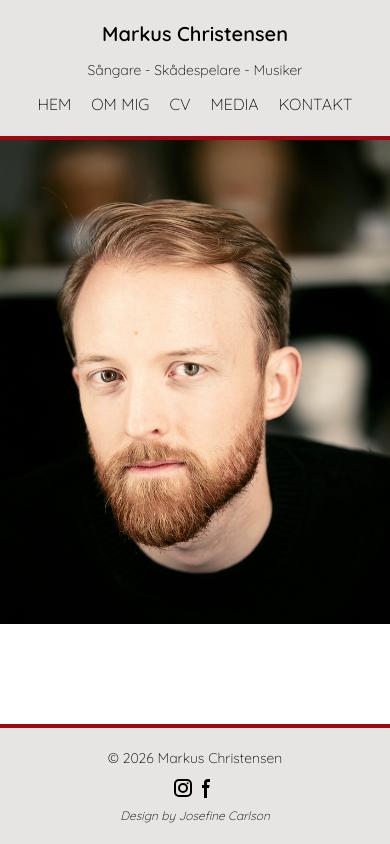
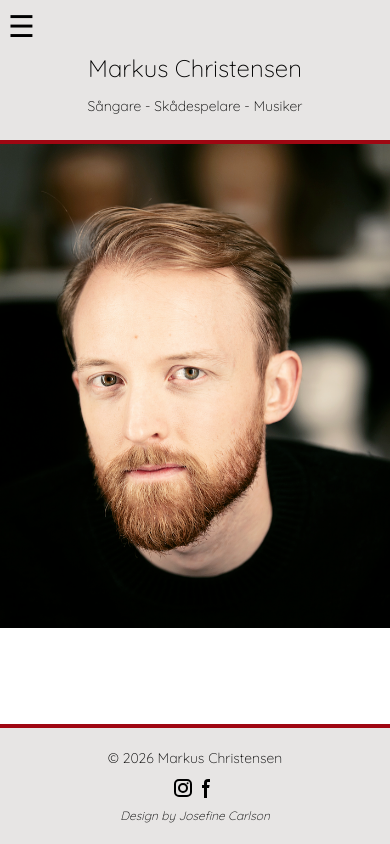
Before and after one commit to joscarlson90/react-app, a React (Vite) app: page / in a window 390 px wide. Built offline with nearby package versions, Linux system fonts and the light colour scheme.

Commit message:
add first state

```diff
--- a/src/pages/layout.tsx
+++ b/src/pages/layout.tsx
@@ -1,17 +1,25 @@
+import { useState } from "react";
 import { Link, Outlet } from "react-router";
 
 export default function Layout() {
+  const [isOpen, setIsOpen] = useState(false);
+
   return (
     <div className="min-h-screen flex flex-col font-(family-name:<Quicksand>)">
-      <header className="font-thin z-10">
-        <div className="flex flex-col items-center justify-between text-4xl p-5 border-b-4 border-red-800 bg-stone-200 md:justify-between md:p-10">
-          <h1 className="text text-xl font-bold md:font-thin md:text-4xl">
+      <header className="font-thin z-10 bg-stone-200">
+        <button className="md:hidden text-3xl m-2" onClick={() => setIsOpen(!isOpen)}>
+          ☰
+        </button>
+        <div className="flex flex-col items-center justify-between pb-3 text-4xl border-b-4 border-red-800 md:justify-between md:p-10">
+          <h1 className="text-2xl md:font-thin md:text-4xl">
             Markus Christensen
           </h1>
+
           <h2 className="block md:hidden text-sm p-3">
             Sångare - Skådespelare - Musiker
           </h2>
-          <div className="flex flex-row flex-wrap text-base gap-5 md:pt-3">
+
+          <div className="hidden md:flex flex-row flex-wrap text-base gap-5 md:pt-3">
             <Link
               className="transition-all duration-300 hover:text-black hover:-translate-y-1"
               to="/"
@@ -43,6 +51,41 @@ export default function Layout() {
               KONTAKT
             </Link>
           </div>
+
+          {isOpen && (
+            <div className="flex flex-row text-base gap-5 md:pt-3">
+              <Link
+                className="transition-all duration-300 hover:text-black hover:-translate-y-1"
+                to="/"
+              >
+                HEM
+              </Link>
+              <Link
+                className="transition-all duration-300 hover:text-black hover:-translate-y-1"
+                to="/about"
+              >
+                OM MIG
+              </Link>
+              <Link
+                className="transition-all duration-300 hover:text-black hover:-translate-y-1"
+                to="/work"
+              >
+                CV
+              </Link>
+              <Link
+                className="transition-all duration-300 hover:text-black hover:-translate-y-1"
+                to="/gallery"
+              >
+                MEDIA
+              </Link>
+              <Link
+                className="transition-all duration-300 hover:text-black hover:-translate-y-1"
+                to="/contact"
+              >
+                KONTAKT
+              </Link>
+            </div>
+          )}
         </div>
       </header>
 
```
